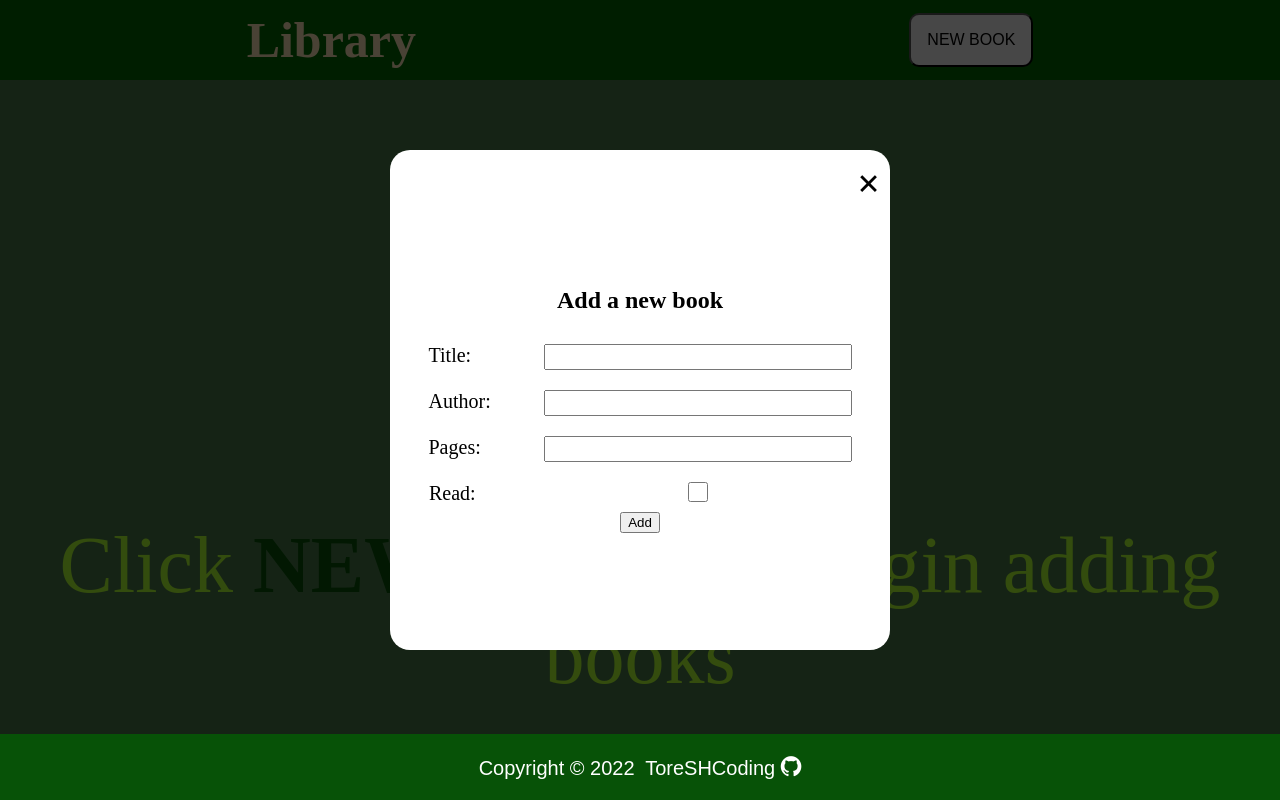
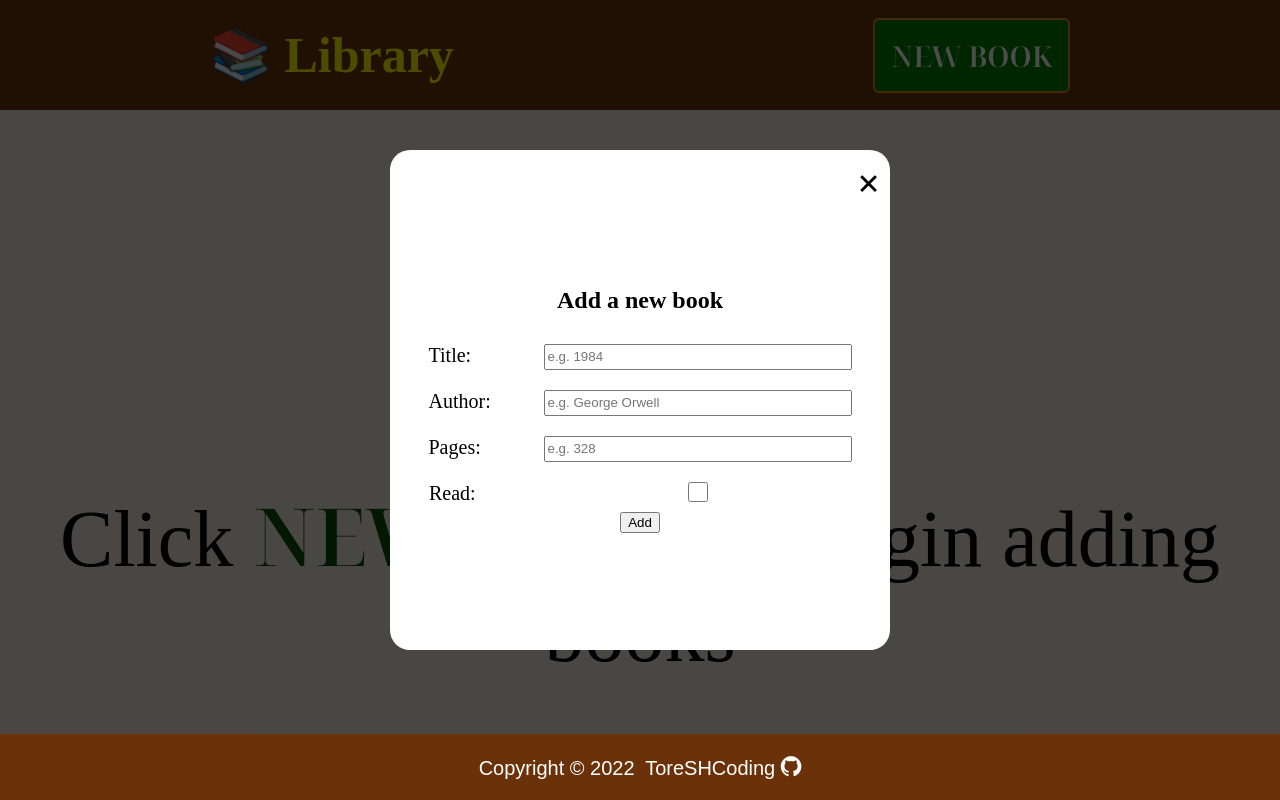
Before and after one commit to ToreSHCoding/JS-Library, a plain HTML site: page index.html in a window 1280 px wide. Both pictures are taken after a click on the button "NEW BOOK". Drawn offline with Linux system fonts and the light colour scheme; a web font is replaced by a local one.

Commit message:
changed color and style in CSS

```diff
--- a/index.html
+++ b/index.html
@@ -6,12 +6,15 @@
   <meta name="viewport" content="width=device-width, initial-scale=1.0">
   <link rel="stylesheet" href="style.css">
   <link rel="stylesheet" href="https://cdnjs.cloudflare.com/ajax/libs/font-awesome/4.7.0/css/font-awesome.min.css">
+  <link rel="preconnect" href="https://fonts.googleapis.com">
+  <link rel="preconnect" href="https://fonts.gstatic.com" crossorigin>
+  <link href="https://fonts.googleapis.com/css2?family=Bungee&family=Bungee+Shade&family=Geostar&family=IM+Fell+English+SC&family=Noto+Serif+Display:wght@600&family=Press+Start+2P&family=Sarpanch:wght@500&display=swap" rel="stylesheet">
   <script src="script.js" defer></script>
   <title>JS Library</title>
 </head>
 <header>
   <nav id="top-tile">
-    <h1>Library</h1>
+    <h1>📚 Library</h1>
     <button class="create-btn">NEW BOOK</button>
   </nav>
 </header>
@@ -23,17 +26,17 @@
       <h2>Add a new book</h2>
       <div class="modal-div">
         <label for="mod-title">Title: </label>
-        <input type="text" name="mod-title" id="form-title" required>
+        <input type="text" name="mod-title" id="form-title" placeholder="e.g. 1984" required>
       </div>
 
       <div class="modal-div">
         <label for="mod-author">Author: </label>
-        <input type="text" name="mod-author" id="form-author">
+        <input type="text" name="mod-author" placeholder="e.g. George Orwell" id="form-author">
       </div>
 
       <div class="modal-div">
         <label for="mod-pages">Pages: </label>
-        <input type="text" name="mod-pages" id="form-pages">
+        <input type="text" name="mod-pages" placeholder="e.g. 328" id="form-pages">
       </div>
 
       <div class="modal-div">
--- a/script.js
+++ b/script.js
@@ -8,6 +8,7 @@ const formTitleInput = document.querySelector('#form-title');
 const formAuthorInput = document.querySelector('#form-author');
 const formPagesInput = document.querySelector('#form-pages');
 const formReadStatusInput = document.querySelector('#form-status');
+const bookIndex = document.querySelectorAll('[data-indexNum]');
 
 // for checkBoxFunc function
 const checkBoxInput = document.querySelector('input[name="mod-stat"]');
@@ -26,7 +27,7 @@ let myLibrary = [
 function Book(title, author, pages, readStatus) {
   this.title = formTitleInput.value
   this.author = formAuthorInput.value
-  this.pages = formPagesInput.value
+  this.pages = formPagesInput.value + 'pages'
   this.readStatus = formReadStatusInput.checked
 
   // this.info = function() {
@@ -57,6 +58,8 @@ function displayBook(bookItem) {
   for (let i = 0; i < myLibrary.length; i += 1) {
     const bookBox = document.createElement('div');
     bookBox.classList.add('box');
+    bookBox.dataset.indexNum = myLibrary.indexOf(bookItem);
+
     infoBox.appendChild(bookBox);
     // title
     const inputTitle = document.createElement('div');
@@ -105,7 +108,7 @@ function displayBook(bookItem) {
     // const recentObject = myLibrary[myLibrary.length - 1]
 
     deleteBtn.addEventListener('click', () => {
-      myLibrary.splice(myLibrary.indexOf(bookItem))
+      myLibrary.splice(myLibrary.indexOf(bookBox.dataset.indexNum));
       bookBox.remove();
     })
   }
@@ -120,6 +123,12 @@ function formValidity() {
   }
 }
 
+function formReset() {
+  formTitleInput.value = '';
+  formAuthorInput.value = '';
+  formPagesInput.value = '';
+}
+
 // DO: create event listener for createBtn that brings up modal to input information for new Book title, author, pages, readStatus
 createBtn.addEventListener('click', () => {
   modalBg.classList.add('modal-active');
@@ -127,10 +136,12 @@ createBtn.addEventListener('click', () => {
 
 modalCloseBtn.addEventListener('click', () => {
   modalBg.classList.remove('modal-active');
+  formReset();
 });
 
 addBtn.addEventListener('click', () => {
   modalBg.classList.remove('modal-active');
   instructions.textContent = '';
-  addBookToLibrary()
+  formReset();
+  addBookToLibrary();
 })
--- a/style.css
+++ b/style.css
@@ -10,37 +10,57 @@ header {
   display: flex;
   align-items: center;
   justify-content: space-around;
-  background-color: darkgreen;
-  height: 80px;
+  /* background-color: darkgreen; */
+  background-color: rgb(107, 50, 9);
+  height: 110px;
 
 }
 
 h1 {
   font-size: 50px;
-  color: wheat;
+  /* color: wheat; */
+  color: yellow;
+  font-family: 'IM Fell English SC', serif;
 }
 
 .create-btn {
-  border-radius: 10px;
+  border: 2px solid rgb(221, 143, 26);
+  border-radius: 6px;
   padding: 1rem;
-  font-size: 1rem;
+  font-size: 1.8rem;
   cursor: pointer;
+  font-family: 'Noto Serif Display', serif;
+  background-color: green;
+  color: white;
+  transition: .3s;
+  font-weight: bold;
+}
+
+.create-btn:hover {
+  color: rgb(194, 69, 49);
+  background-color: yellow;
+  border-color: green;
 }
 
 body {
   margin-top: 100px;
-  background-color: rgb(71, 119, 71);
+  /* background-color: rgb(71, 119, 71); */
+  /* background-color: rgb(240, 220, 198); */
+  background-color: rgb(245, 237, 225);
 }
 
 body p {
-  margin-top: 6.5em;
+  margin-top: 6em;
   text-align: center;
-  color: greenyellow;
+  /* color: greenyellow; */
+  color: black;
   font-size: 80px;
+  font-family: 'IM Fell English SC', serif;
 }
 
 body p b {
   color: rgb(7, 82, 7);
+  font-family: 'Noto Serif Display', serif;
 }
 
 .modal-bg {
@@ -167,7 +187,8 @@ footer{
   font-size: 20px;
   font-family: sans-serif;
   color: white;
-  background-color: rgb(7, 82, 7);
+  /* background-color: rgb(7, 82, 7); */
+  background-color: rgb(107, 50, 9);
   list-style: none;
 }
 
```
